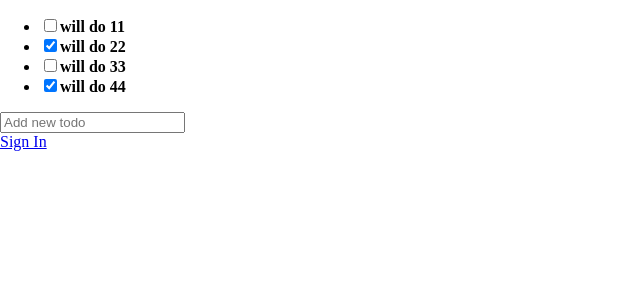
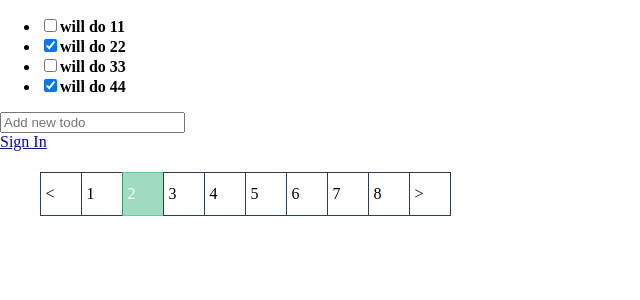
Before and after one commit to davidkoojohn/TodoList-for-vuejs, a Vue app: page /#/home in a window 1280 px wide. Shown: the top 300 px of the page, without its empty margins (0-640 px from the left). Built offline with nearby package versions, Linux system fonts and the light colour scheme.

Commit message:
update demo

```diff
--- a/src/components/Demo.vue
+++ b/src/components/Demo.vue
@@ -1,7 +1,18 @@
 
 <!-- html标签 -->
 <template>
-
+  <div class="demo">
+    <ul>
+      <li @click="pre"> < </li>
+      <li v-for="item in show_page_number"
+          :class="{active: item == current_index}"
+          @click="setIndex(item)"
+      >
+        {{item}}
+      </li>
+      <li @click="next"> > </li>
+    </ul>
+  </div>
 </template>
 
 
@@ -12,9 +23,73 @@
     name: "demo",
 
     // props: 组件的属性，用于接收传入参数，在组件中可以使用 this.prop_name 引用
+    props: {
+      current: {
+        type: Number,
+        default: 1
+      },
+      total: {
+        type: Number
+      },
+      currentChange: {
+        type: Function
+      }
+    },
     // data: 组件初始化数据，定义一个返回对象函数
+    data() {
+      return {
+        show_page_number: [],
+        display_limit: 8,
+        current_index: this.current
+      }
+    },
+    // beforeCreate, created, beforeMount, mounted, beforeDestroy, destroy: 生命周期函数
+    // beforeUpdate, updated
+    mounted() {
+      // console.log(this.current)
+      // console.log(this.total)
+      // console.log(this.currentChange)
+      this.refreshPage()
+    },
     // methods: 方法
-    // created, mounted: 生命周期函数
+    methods: {
+      refreshPage(e) {
+        this.show_page_number = []
+        for (let i = 1; i <= this.display_limit; i++) {
+          this.show_page_number.push(i)
+        }
+
+        if (this.total <= this.display_limit) { return }
+        let begin = this.current_index - 3
+        let end = this.current_index + 3
+        begin = begin <= 1 ? 1 : begin
+        end = end <= this.display_limit ? this.display_limit : end
+        begin = begin >= this.total - this.display_limit ? this.total - this.display_limit : begin
+        end = end >= this.total ? this.total : end
+
+        let arr = this.show_page_number.slice(begin - 1, end)
+        this.show_page_number = arr
+      },
+      pre() {
+        let current = this.current_index
+        if (current <= 1) {
+          return
+        }
+        this.setIndex(current - 1)
+      },
+      next() {
+        let current = this.current_index
+        if (current >= this.total) {
+          return
+        }
+        this.setIndex(current + 1)
+      },
+      setIndex(index) {
+        this.current_index = index
+        this.refreshPage()
+      }
+    }
+
     // Vue.use(component) install 方法
 
   };
@@ -23,5 +98,30 @@
 <!-- 样式 -->
 <style scoped lang="scss">
   /* scoped 防止样式污染全局 */
+  li{
+    list-style: none;
+    display: inline-block;
+    margin: 5px -0.5px;
+    border: 1px solid #2c3e50;
+    padding: 5px;
+    min-width: 30px;
+    min-height: 30px;
+    line-height: 200%;
+    cursor: pointer;
+    transition: all 0.3s;
+    user-select: none;
+  }
+  .active, li:hover{
+    background-color: rgba(65, 182, 131, .5);
+    color: #ffffff;
+    border-color: rgba(65, 182, 131, .5);
+  }
+  a{
+    display: inline-block;
+    color: inherit;
+  }
+  .clearfix{
+    clear: both;
+  }
 
 </style>
--- a/src/views/HomeView.vue
+++ b/src/views/HomeView.vue
@@ -12,17 +12,22 @@
              placeholder="Add new todo"/>
     </div>
     <router-link :to="{ path: '/signin'}">Sign In</router-link>
+    <demo :current="2"
+          :total="40"
+          :currentChange="whenChange"></demo>
   </div>
 </template>
 
 <script>
 
   import Todo from '../components/Todo'
+  import Demo from '../components/Demo'
 
   export default {
     name: 'home-view',
     components: {
-      Todo
+      Todo,
+      Demo
     },
     data() {
       return {
@@ -52,8 +57,9 @@
       }
     },
     watch: {
-      todos() {
-        console.log(this.todos.length)
+      todos(val, val2) {
+        console.log(val)
+        console.log(val2)
       }
     },
     methods: {
@@ -68,6 +74,9 @@
           done: false
         })
         this.newTodoText = ''
+      },
+      whenChange(item) {
+        console.log(item)
       }
     }
   }
```
